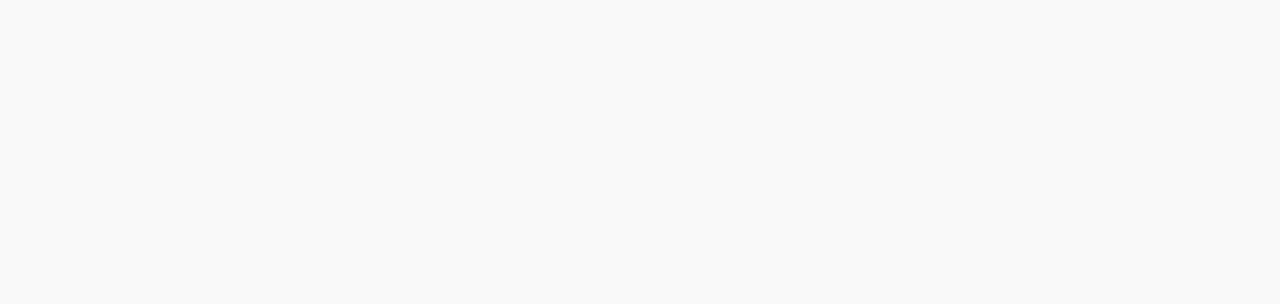
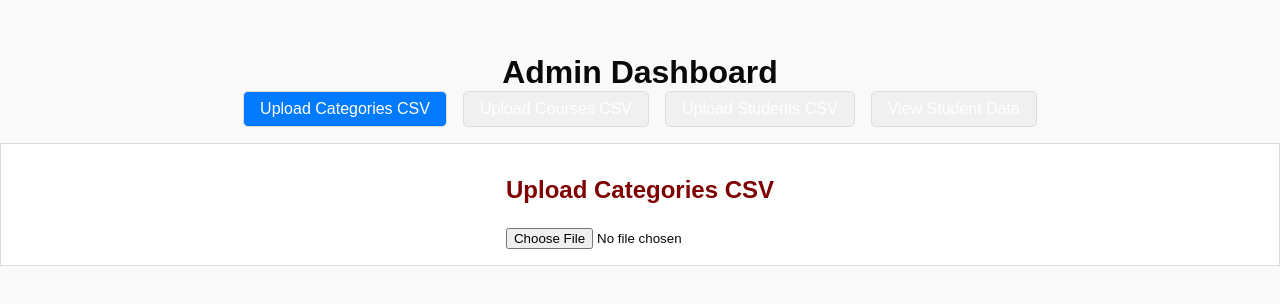
Before and after one commit to NikileshReddyT/My-Working-History, a React (Vite) app in the folder Exit-Portal-Frontend/: page /admin in a window 1280 px wide. Before the commit this address had no page. Shown: the part 240-544 px from the top of the page. Built offline with nearby package versions, Linux system fonts and the light colour scheme.

Commit message:
added admin page in frontend

```diff
--- a/Exit-Portal-Frontend/src/App.jsx
+++ b/Exit-Portal-Frontend/src/App.jsx
@@ -3,6 +3,7 @@
 import Dashboard from './components/Dashboard';
 import './App.css';
 import { BrowserRouter, Routes, Route } from 'react-router-dom';
+import AdminPage from './components/AdminPage';
 function App() {
 
   return (
@@ -10,6 +11,7 @@
       <Routes>
         <Route path='/' element={<Login />} />
         <Route path='/dashboard' element={<Dashboard />} />
+        <Route path='/admin' element={<AdminPage />} />
 
       </Routes>
     </BrowserRouter>
--- /dev/null
+++ b/Exit-Portal-Frontend/src/components/AdminPage.jsx
@@ -0,0 +1,136 @@
+import React, { useState } from 'react';
+import axios from 'axios';
+import { saveAs } from 'file-saver';
+import './Styles/admin.css'
+
+const AdminPage = () => {
+  const [activeSection, setActiveSection] = useState('categories');
+  const [studentData, setStudentData] = useState([]);
+  const [loading, setLoading] = useState(false);
+
+  // Upload CSV file to the backend
+  const handleFileUpload = async (event, endpoint) => {
+    const file = event.target.files[0];
+    if (!file) return;
+
+    const formData = new FormData();
+    formData.append("file", file);
+
+    try {
+      await axios.post(`http://localhost:8080/api/${endpoint}`, formData, {
+        headers: { "Content-Type": "multipart/form-data" }
+      });
+      alert("File uploaded successfully");
+    } catch (error) {
+      alert("File upload failed");
+    }
+  };
+
+  // Fetch student data from the backend
+  const fetchStudentData = async () => {
+    setLoading(true);
+    try {
+      const response = await axios.get("http://localhost:8080/api/admin/students");
+      setStudentData(response.data.adminConsolidation || []);
+    } catch (error) {
+      alert("Failed to fetch student data");
+    } finally {
+      setLoading(false);
+    }
+  };
+
+  // Download student data as an Excel file
+  const downloadExcel = () => {
+    const data = studentData.map((item) => ({
+      ...item,
+    }));
+
+    const blob = new Blob([JSON.stringify(data, null, 2)], {
+      type: "application/vnd.openxmlformats-officedocument.spreadsheetml.sheet;charset=utf-8",
+    });
+    saveAs(blob, "student_data.xlsx");
+  };
+
+  return (
+    <div className="admin-page">
+      <h1>Admin Dashboard</h1>
+
+      {/* Navigation Bar */}
+      <nav className="nav-bar">
+        <button onClick={() => setActiveSection('categories')} className={activeSection === 'categories' ? 'active' : ''}>Upload Categories CSV</button>
+        <button onClick={() => setActiveSection('courses')} className={activeSection === 'courses' ? 'active' : ''}>Upload Courses CSV</button>
+        <button onClick={() => setActiveSection('students')} className={activeSection === 'students' ? 'active' : ''}>Upload Students CSV</button>
+        <button onClick={() => setActiveSection('studentData')} className={activeSection === 'studentData' ? 'active' : ''}>View Student Data</button>
+      </nav>
+
+      {/* Section Content */}
+      <div className="section-content">
+        {activeSection === 'categories' && (
+          <section className="file-upload-section">
+            <h2>Upload Categories CSV</h2>
+            <input
+              type="file"
+              accept=".csv"
+              onChange={(event) => handleFileUpload(event, "uploadCategories")}
+            />
+          </section>
+        )}
+
+        {activeSection === 'courses' && (
+          <section className="file-upload-section">
+            <h2>Upload Courses CSV</h2>
+            <input
+              type="file"
+              accept=".csv"
+              onChange={(event) => handleFileUpload(event, "uploadCourses")}
+            />
+          </section>
+        )}
+
+        {activeSection === 'students' && (
+          <section className="file-upload-section">
+            <h2>Upload Students CSV</h2>
+            <input
+              type="file"
+              accept=".csv"
+              onChange={(event) => handleFileUpload(event, "uploadStudents")}
+            />
+          </section>
+        )}
+
+        {activeSection === 'studentData' && (
+          <section className="student-data-section">
+            <h2>Student Data</h2>
+            <button onClick={fetchStudentData} disabled={loading}>
+              {loading ? "Loading..." : "Fetch Student Data"}
+            </button>
+
+            {studentData.length > 0 && (
+              <div>
+                <table>
+                  <thead>
+                    <tr>
+                      <th>Category Name</th>
+                      <th>Completed Courses</th>
+                    </tr>
+                  </thead>
+                  <tbody>
+                    {studentData.map((item, index) => (
+                      <tr key={index}>
+                        <td>{Object.keys(item)[0]}</td>
+                        <td>{Object.values(item)[0]}</td>
+                      </tr>
+                    ))}
+                  </tbody>
+                </table>
+                <button onClick={downloadExcel}>Download Excel</button>
+              </div>
+            )}
+          </section>
+        )}
+      </div>
+    </div>
+  );
+};
+
+export default AdminPage;
--- a/Exit-Portal-Frontend/src/components/Login.jsx
+++ b/Exit-Portal-Frontend/src/components/Login.jsx
@@ -8,6 +8,7 @@
 
 const Login = () => {
   const [id, setId] = useState('');
+  const [password, setPassword] = useState('');
   const [error, setError] = useState('');
   const [loading, setLoading] = useState(false);
   const navigate = useNavigate();
@@ -20,17 +21,24 @@
     try {
       const response = await axios.post('http://localhost:8080/api/v1/frontend/login', {
         universityid: id,
+        password: password
       });
 
-      if (response.data && response.data.universityid) {
+      if (response.data && response.data.universityId) {
         // Store only the student ID in local storage
         localStorage.setItem('studentId', response.data.universityid);
         navigate('/dashboard');
+      } else if (response.data && response.data.error === 'Incorrect password') {
+        setError('Incorrect password.');
       } else {
         setError('Invalid response from server.');
       }
     } catch (err) {
-      setError('Invalid Student ID.');
+      if (err.response && err.response.data && err.response.data.error === 'Incorrect password') {
+        setError('Incorrect password.');
+      } else {
+        setError('Invalid Student ID.');
+      }
     } finally {
       setLoading(false);
     }
@@ -77,6 +85,13 @@
               onChange={(e) => setId(e.target.value)}
               required
             />
+            <input
+              type="password"
+              placeholder="Enter Password" // Add placeholder for clarity
+              value={password}
+              onChange={(e) => setPassword(e.target.value)}
+              required
+            />
             <button type="submit" disabled={loading}>
               {loading ? <div className="button-spinner" /> : 'Login'}
             </button>
--- a/Exit-Portal-Frontend/src/components/Styles/Login.css
+++ b/Exit-Portal-Frontend/src/components/Styles/Login.css
@@ -139,7 +139,7 @@
   gap: 1rem;
 }
 
-input[type="text"] {
+input[type="text"],input[type="password"] {
   padding: 12px 15px;
   border: 2px solid #ced4da;
   border-radius: 5px;
@@ -147,7 +147,7 @@
   transition: border-color 0.3s ease;
 }
 
-input[type="text"]:focus {
+input[type="text"]:focus,input[type="password"]:focus {
   border-color: #800000;
   outline: none;
 }
--- /dev/null
+++ b/Exit-Portal-Frontend/src/components/Styles/admin.css
@@ -0,0 +1,50 @@
+.admin-page {
+    font-family: Arial, sans-serif;
+  }
+
+  .nav-bar {
+    display: flex;
+    gap: 1rem;
+    margin-bottom: 1rem;
+  }
+
+  .nav-bar button {
+    padding: 0.5rem 1rem;
+    background-color: #f0f0f0;
+    border: 1px solid #ddd;
+    cursor: pointer;
+    transition: background-color 0.3s;
+  }
+
+  .nav-bar button.active,
+  .nav-bar button:hover {
+    background-color: #007bff;
+    color: #fff;
+  }
+
+  .section-content {
+    padding: 1rem;
+    border: 1px solid #ddd;
+    background-color: #fff;
+  }
+
+  .file-upload-section,
+  .student-data-section {
+    margin-top: 1rem;
+  }
+
+  table {
+    width: 100%;
+    border-collapse: collapse;
+    margin-top: 1rem;
+  }
+
+  table, th, td {
+    border: 1px solid #ddd;
+    padding: 0.5rem;
+    text-align: left;
+  }
+
+  button {
+    cursor: pointer;
+  }
--- /dev/null
+++ b/package.json
@@ -0,0 +1,5 @@
+{
+  "dependencies": {
+    "file-saver": "^2.0.5"
+  }
+}
```
Also changed, not shown: 1 other file (tests, documents, lock files or other folders).
